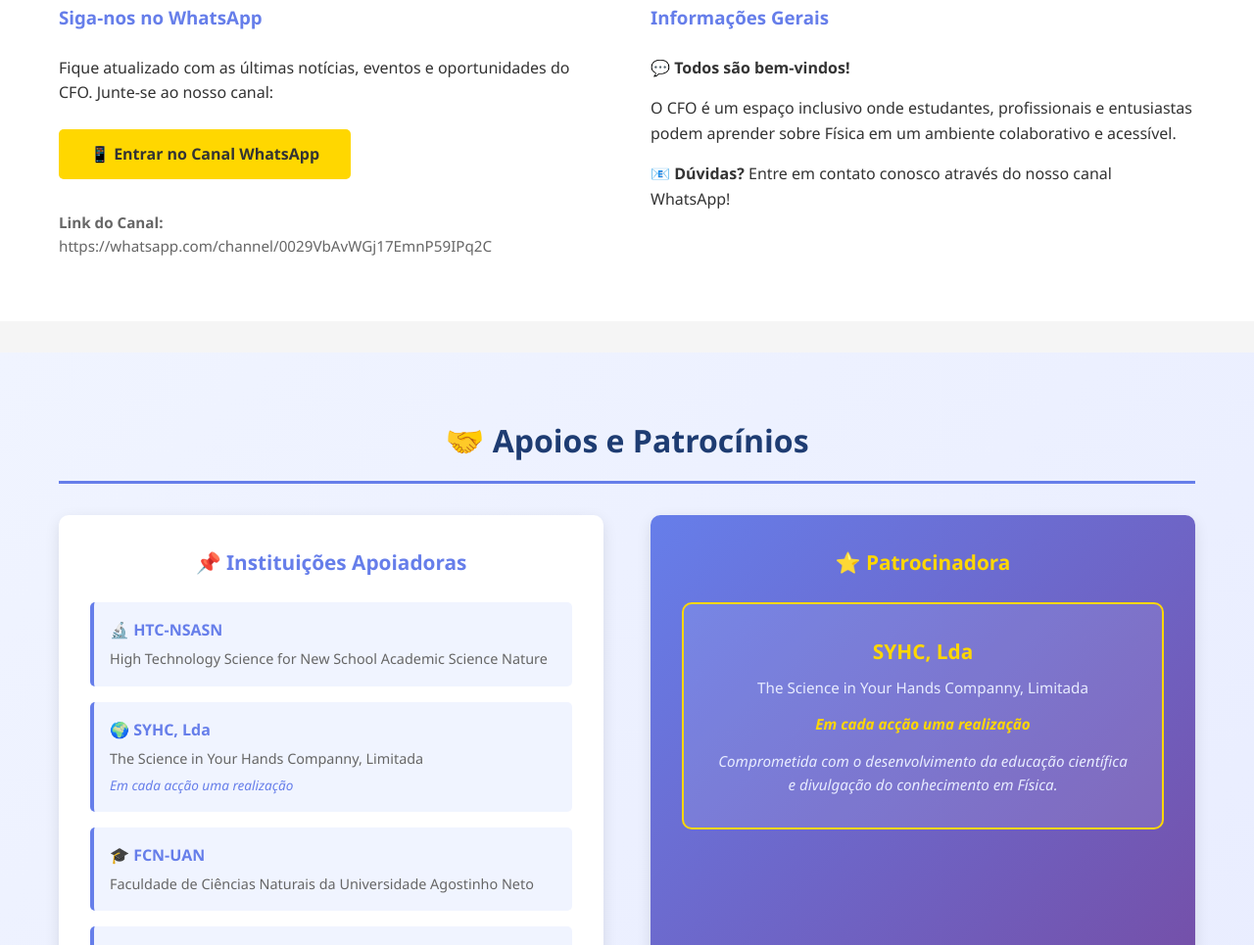
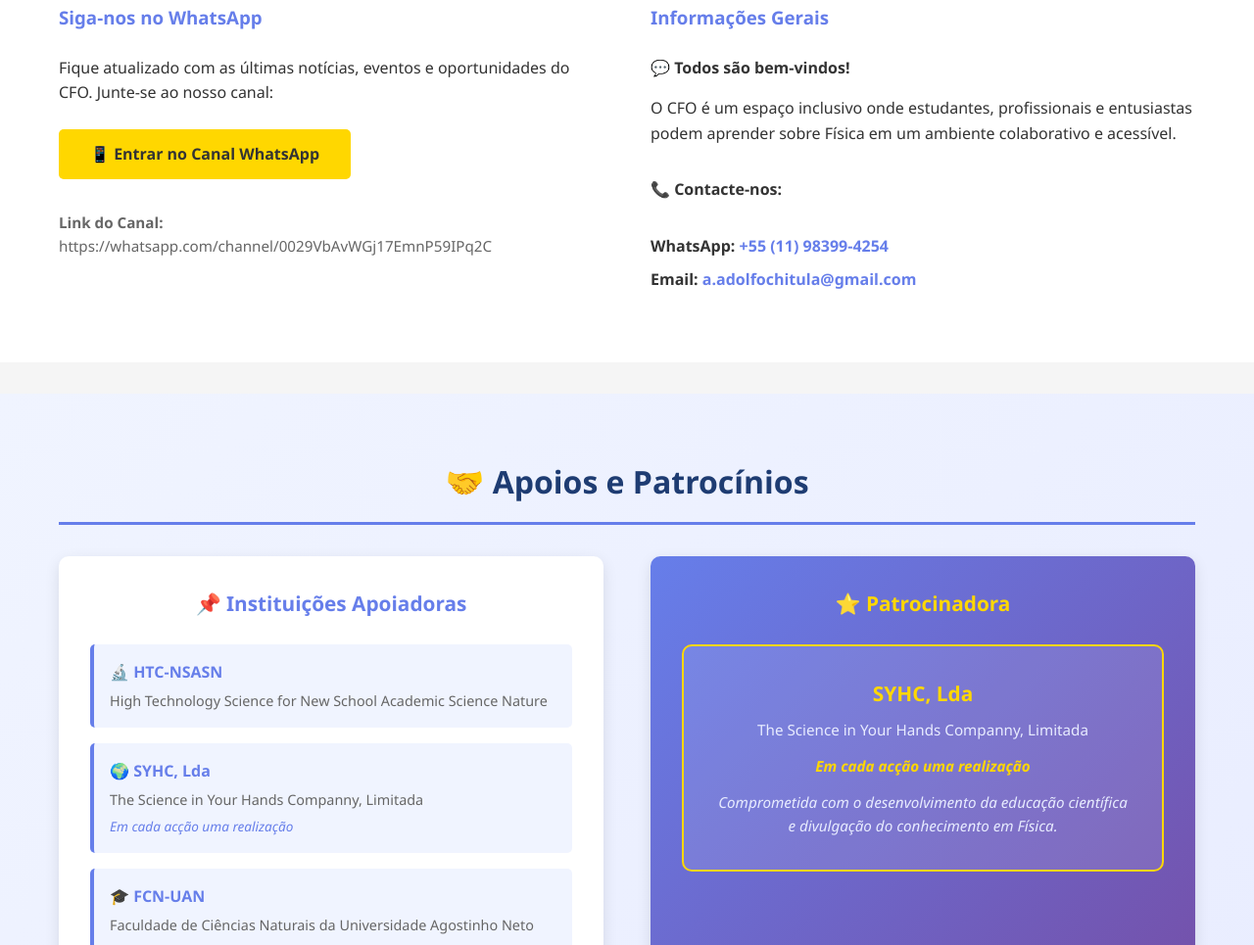
Before and after one commit to Adolfo-02/cfof-sica, a plain HTML site: page index.html in a window 1280 px wide. Shown: the part 8348-9313 px from the top of the page at 98% size. Drawn offline with Linux system fonts and the light colour scheme.

Commit message:
Descrição das mudanças

```diff
--- a/index.html
+++ b/index.html
@@ -1153,8 +1153,15 @@
                     <p><strong>💬 Todos são bem-vindos!</strong></p>
                     <p style="margin: 1rem 0;">O CFO é um espaço inclusivo onde estudantes, profissionais e entusiastas
                         podem aprender sobre Física em um ambiente colaborativo e acessível.</p>
-                    <p style="margin: 1rem 0;"><strong>📧 Dúvidas?</strong> Entre em contato conosco através do nosso
-                        canal WhatsApp!</p>
+                    <p style="margin: 2rem 0;"><strong>📞 Contacte-nos:</strong></p>
+                    <p style="margin: 0.5rem 0;">
+                        <strong>WhatsApp:</strong> <a href="https://wa.me/5511983994254"
+                            style="color: #667eea; text-decoration: none; font-weight: bold;">+55 (11) 98399-4254</a>
+                    </p>
+                    <p style="margin: 0.5rem 0;">
+                        <strong>Email:</strong> <a href="mailto:a.adolfochitula@gmail.com"
+                            style="color: #667eea; text-decoration: none; font-weight: bold;">a.adolfochitula@gmail.com</a>
+                    </p>
                 </div>
             </div>
         </div>
@@ -1184,7 +1191,8 @@
                             <div style="font-weight: bold; color: #667eea;">🌍 SYHC, Lda</div>
                             <div style="font-size: 0.9rem; color: #666; margin-top: 0.3rem;">The Science in Your Hands
                                 Companny, Limitada</div>
-                            <div style="font-size: 0.85rem; color: #667eea; margin-top: 0.3rem; font-style: italic;">Em cada acção uma realização</div>
+                            <div style="font-size: 0.85rem; color: #667eea; margin-top: 0.3rem; font-style: italic;">Em
+                                cada acção uma realização</div>
                         </div>
                         <div
                             style="padding: 1rem; background-color: #f0f4ff; border-left: 4px solid #667eea; border-radius: 5px;">
@@ -1213,7 +1221,8 @@
                             Lda</div>
                         <div style="font-size: 0.95rem; color: #e8ecff; line-height: 1.6;">
                             <p style="margin-bottom: 0.8rem;">The Science in Your Hands Companny, Limitada</p>
-                            <p style="font-style: italic; color: #ffd700; font-weight: 600; margin-bottom: 0.8rem;">Em cada acção uma realização</p>
+                            <p style="font-style: italic; color: #ffd700; font-weight: 600; margin-bottom: 0.8rem;">Em
+                                cada acção uma realização</p>
                             <p style="font-style: italic;">Comprometida com o desenvolvimento da educação científica e
                                 divulgação do conhecimento em Física.</p>
                         </div>
```
